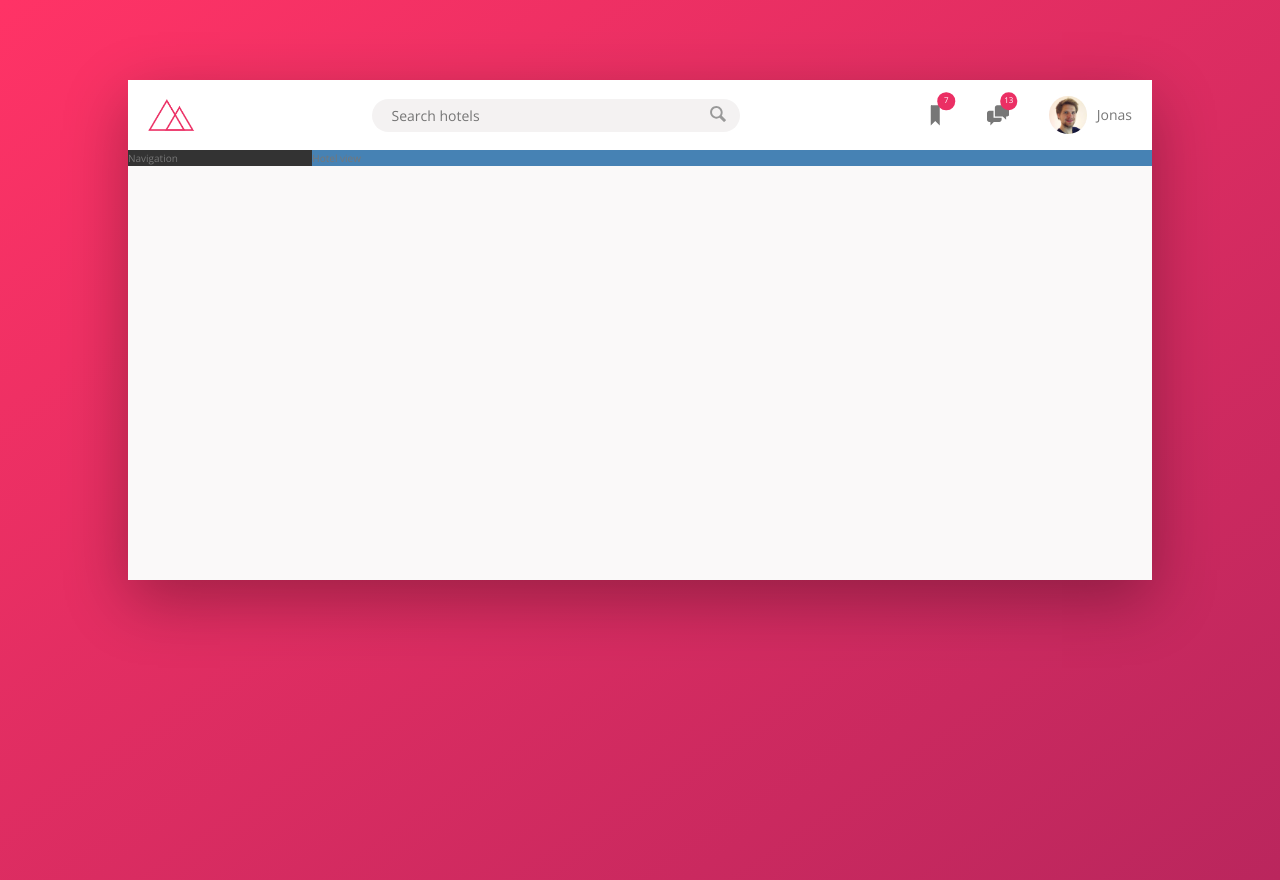
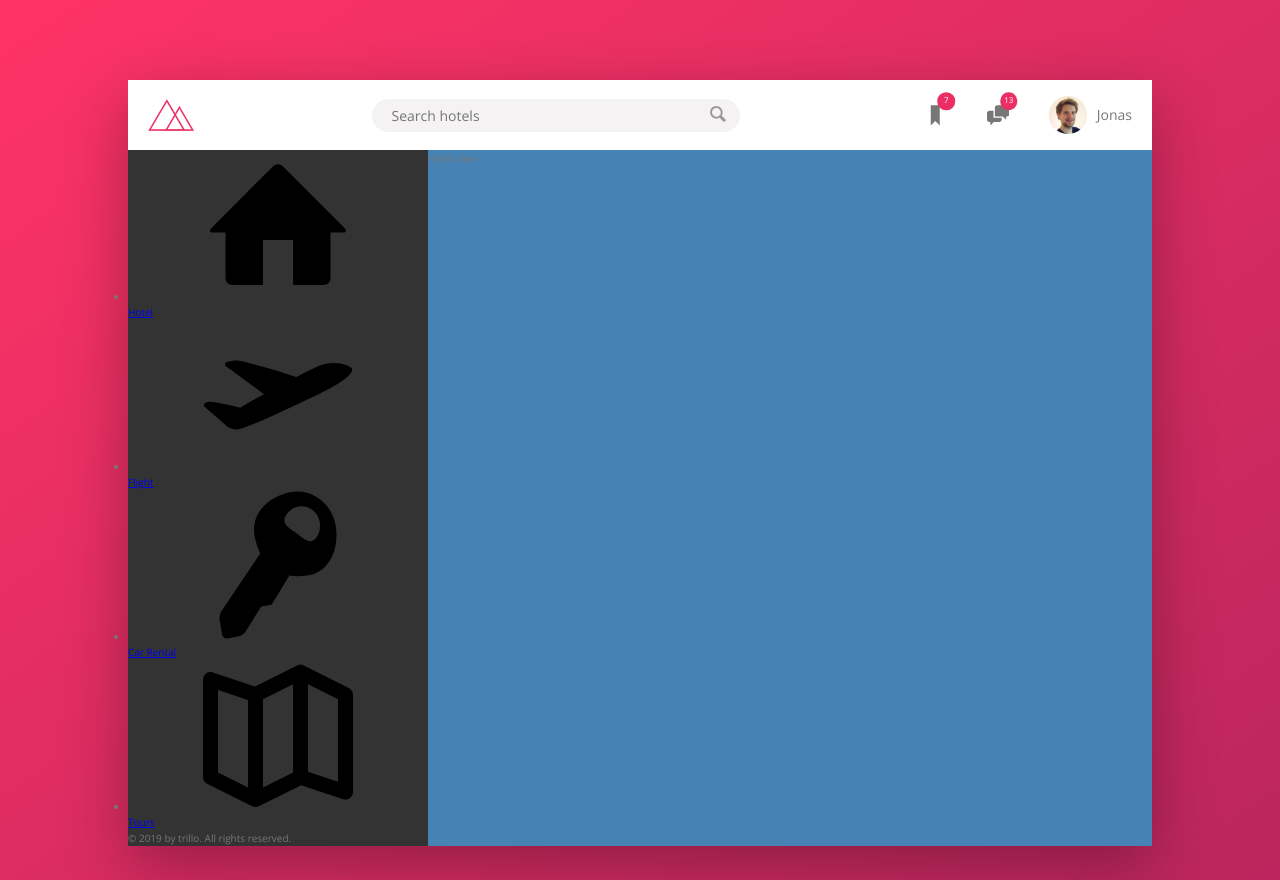
Before and after one commit to AllenLin0321/Trillo, a website: page index.html in a window 1280 px wide. Drawn offline with nearby package versions, Linux system fonts and the light colour scheme.

Commit message:
Side Navigation-1

```diff
--- a/index.html
+++ b/index.html
@@ -46,8 +46,49 @@
 
             <div class="content">
                 <nav class="sidebar">
-                    Navigation
+                    <ul class="side-nav">
+                        <li class="side-nav__item">
+                            <a href="#" class="side-nav__link">
+                                <svg class="side-nav__icon">
+                                    <use xlink:href="img/sprite.svg#icon-home"></use>
+                                </svg>
+                                <span>Hotel</span>
+                            </a>
+                        </li>
+                        <li class="side-nav__item">
+                            <a href="#" class="side-nav__link">
+                                <svg class="side-nav__icon">
+                                    <use xlink:href="img/sprite.svg#icon-aircraft-take-off"></use>
+                                </svg>
+                                <span>Flight</span>
+                            </a>
+                        </li>
+                        <li class="side-nav__item">
+                            <a href="#" class="side-nav__link">
+                                <svg class="side-nav__icon">
+                                    <use xlink:href="img/sprite.svg#icon-key"></use>
+                                </svg>
+                                <span>Car Rental</span>
+                            </a>
+                        </li>
+                        <li class="side-nav__item">
+                            <a href="#" class="side-nav__link">
+                                <svg class="side-nav__icon">
+                                    <use xlink:href="img/sprite.svg#icon-map"></use>
+                                </svg>
+                                <span>Tours</span>
+                            </a>
+                        </li>
+                    </ul>
+
+                    <div class="legal">
+                        &copy; 2019 by trillo. All rights reserved.
+                    </div>
                 </nav>
+
+
+
+
                 <main class="hotel-view">
                     Hotel view
                 </main>
--- a/sass/_components.scss
+++ b/sass/_components.scss
@@ -114,3 +114,9 @@
     }
 
 }
+
+//////////////////////////////
+// Side Navigation
+.side-nav {
+
+}
```
